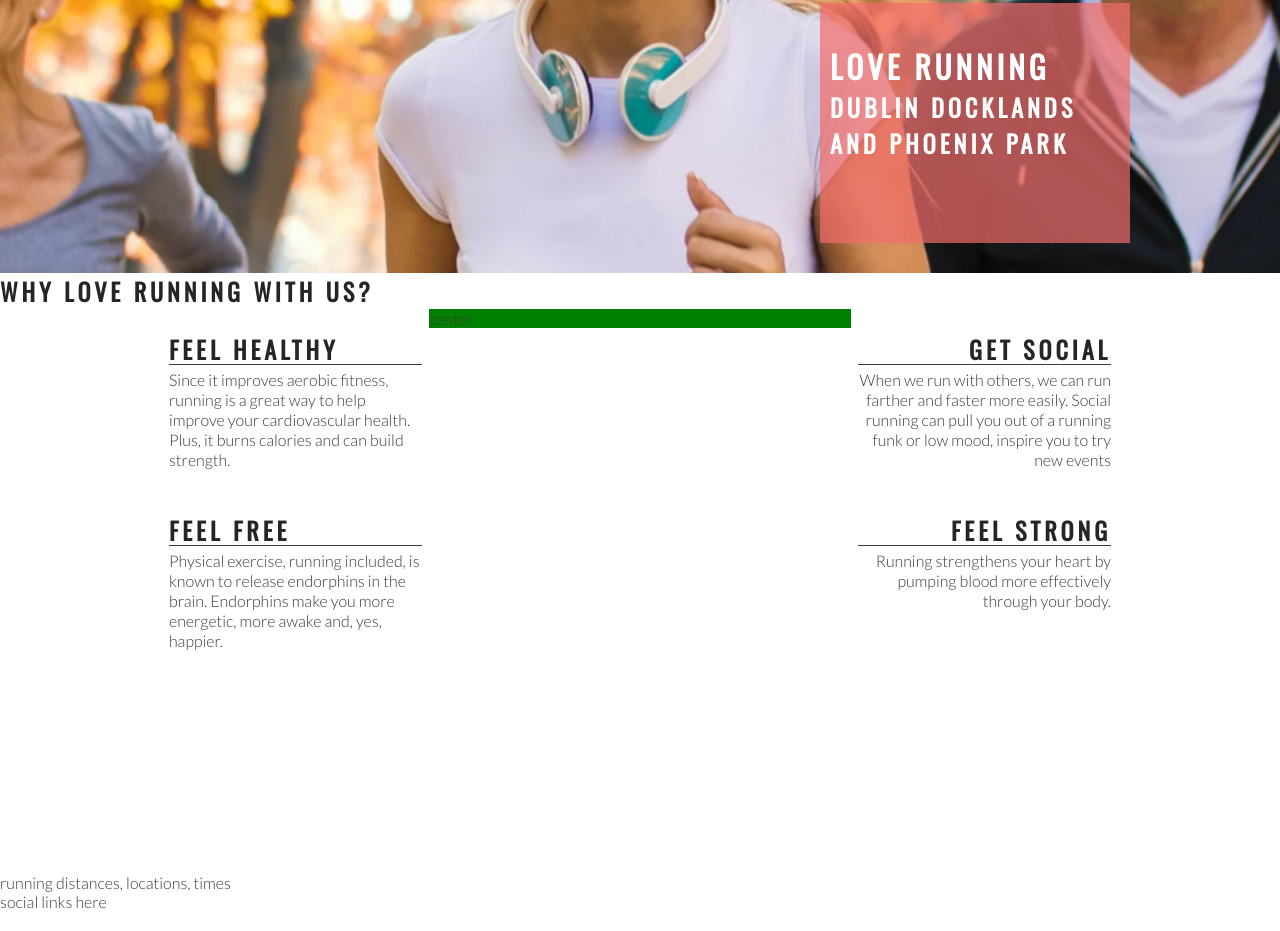
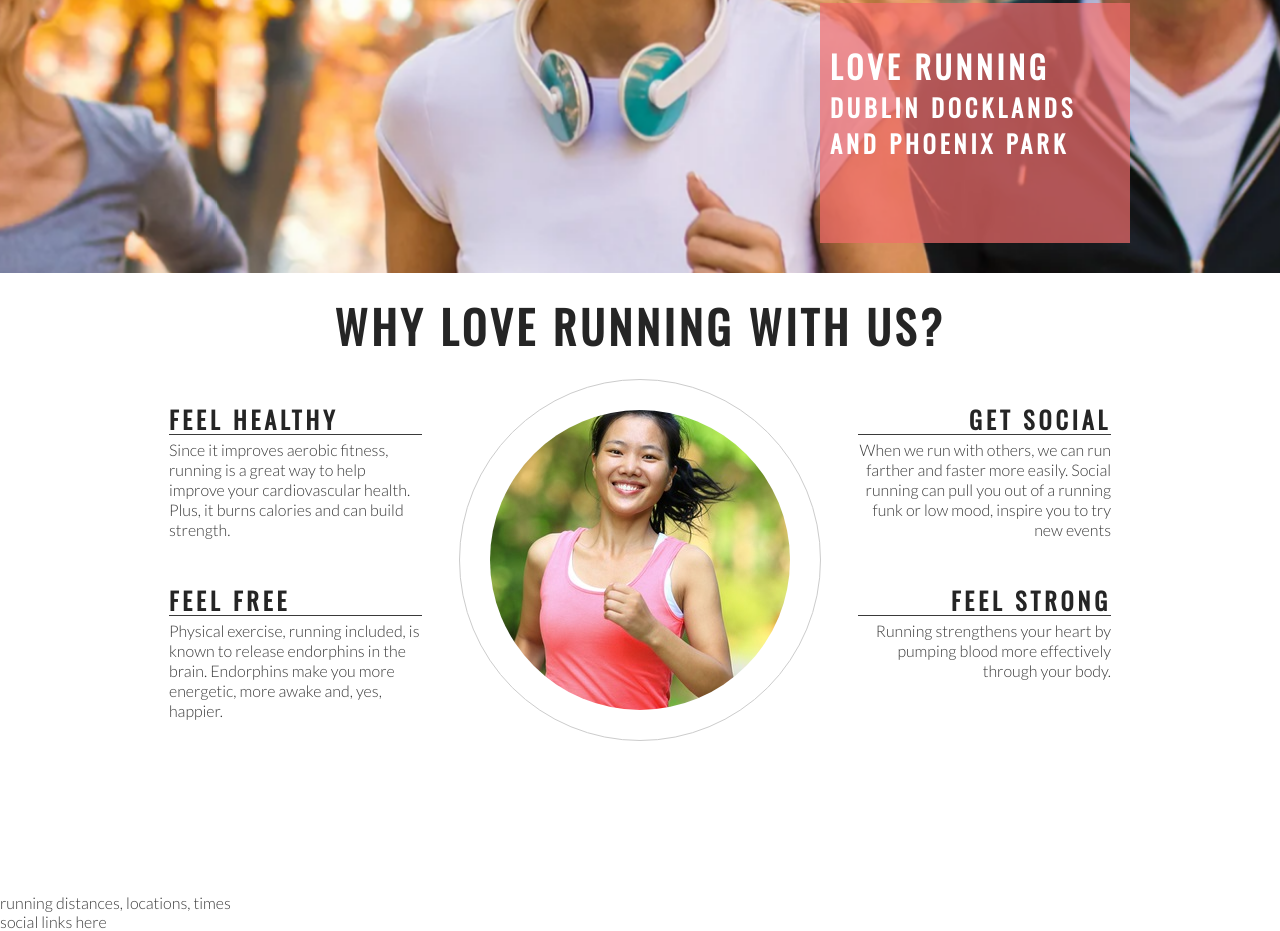
Before and after one commit to GreyWhite994/love-running, a plain HTML site: page index.html in a window 1280 px wide. Shown: the part 402-1333 px from the top of the page. Drawn offline with nearby package versions, Linux system fonts and the light colour scheme.

Commit message:
Add club image and style into circle

```diff
--- a/assets/css/style.css
+++ b/assets/css/style.css
@@ -133,7 +133,6 @@ h1, h2 {
 #center-about {
     width: 33%;
     margin: 0 auto;
-    background-color: green;
 }
 
 hr {
@@ -165,3 +164,26 @@ hr {
 .right-about-heading p {
     text-align: right;
 }
+
+#welcome {
+    text-align: center;
+    margin: 20px 0;
+    font-size: 280%;
+}
+
+#circle-container {
+    width: 300px;
+    height: 300px;
+    padding: 30px;
+    border-style: solid;
+    border-color: #ccc;
+    border-width: 1px;
+    border-radius: 50%;
+    margin: 0 auto;
+}
+
+#circle-cover-bg {
+    background: url(../images/ethos-center-image.jpg) no-repeat center center;
+    height: 100%;
+    border-radius: 50%;
+}
--- a/index.html
+++ b/index.html
@@ -31,7 +31,7 @@
         </div>
     </section>
     <section id="club-ethos">
-        <h1>Why Love Running With Us?</h1>
+        <h2 id="welcome">Why Love Running With Us?</h2>
         <div id="left-about">
             <div class="left-about-heading">
                 <h2>Feel Healthy</h2>
@@ -64,7 +64,13 @@
                 </p>
             </div>
         </div>
-        <div id="center-about">center</div>
+        <div id="center-about">
+            <div id="circle-container">
+                <div id="circle-cover-bg">
+
+                </div>
+            </div>
+        </div>
     </section>
     <section>
         running distances, locations, times
```
Also changed, not shown: assets/images/ethos-center-image.jpg (added).
